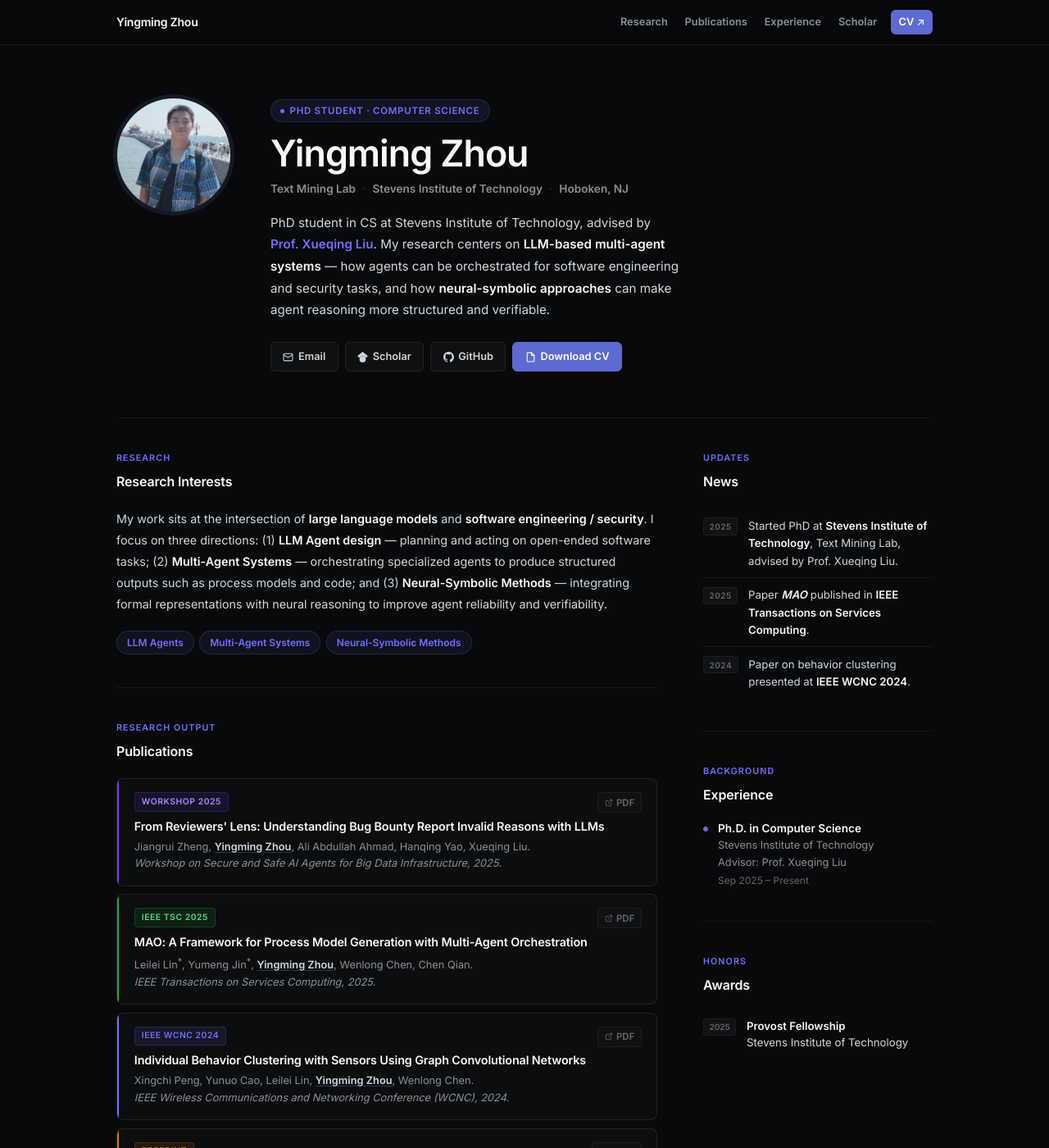
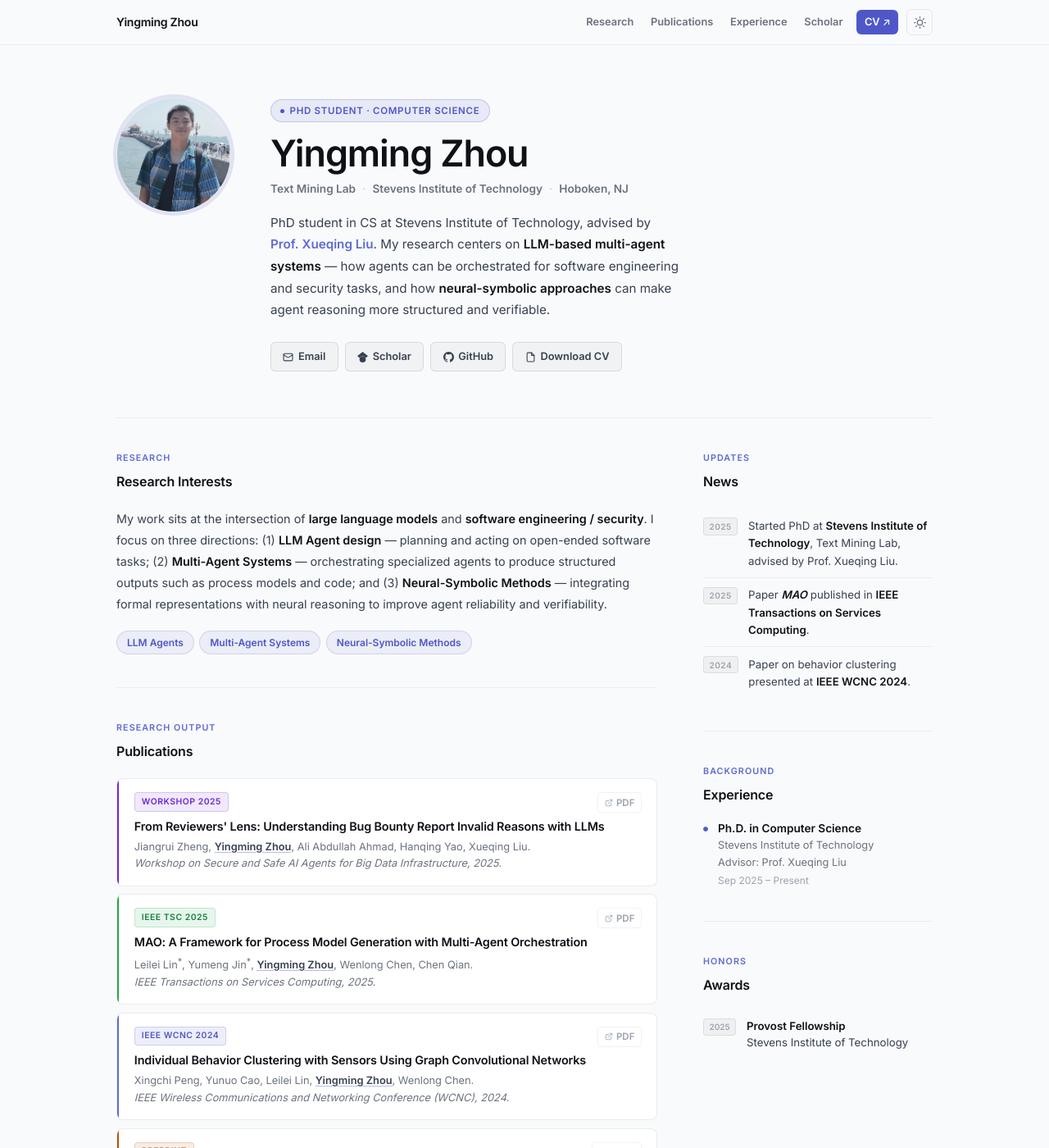
Before and after one commit to Aizhouym/Aizhouym.github.io, a Jekyll site: the page built from _pages/about.md, in a window 1280 px wide and 1400 px high. Shown: the whole window at 82% size. Built offline with Jekyll 4.4.1, drawn with Linux system fonts in a browser that asks for light colours.

Commit message:
Add light/dark theme toggle with Linear light theme
Co-Authored-By: Claude Sonnet 4.6 <noreply@anthropic.com>

```diff
--- a/_layouts/homepage.html
+++ b/_layouts/homepage.html
@@ -13,11 +13,12 @@
 
     /* ── Linear Design System tokens ──────────────────────── */
     :root {
-      /* Backgrounds */
+      /* Backgrounds — dark (default) */
       --bg-page:     #08090a;
       --bg-panel:    #0f1011;
       --bg-surface:  #191a1b;
       --bg-elevated: #28282c;
+      --bg-nav:      rgba(8,9,10,0.88);
 
       /* Text */
       --text-primary:   #f7f8f8;
@@ -47,6 +48,51 @@
       --radius-lg: 12px;
     }
 
+    /* ── Light theme ───────────────────────────────────────── */
+    [data-theme="light"] {
+      --bg-page:     #f9fafb;
+      --bg-panel:    #ffffff;
+      --bg-surface:  #f1f3f5;
+      --bg-elevated: #e8eaed;
+      --bg-nav:      rgba(249,250,251,0.92);
+
+      --text-primary:   #0f1117;
+      --text-secondary: #374151;
+      --text-muted:     #6b7280;
+      --text-subtle:    #9ca3af;
+
+      --accent:       #4f57c8;
+      --accent-bright:#5e6ad2;
+      --accent-hover: #4349b5;
+
+      --border:       rgba(0,0,0,0.08);
+      --border-subtle:rgba(0,0,0,0.05);
+      --border-solid: #d1d5db;
+
+      --green:  #16a34a;
+      --amber:  #b45309;
+      --purple: #6d28d9;
+    }
+    [data-theme="light"] .pub-venue--journal  { background: rgba(22,163,74,.1);   color: #15803d; border-color: rgba(22,163,74,.2); }
+    [data-theme="light"] .pub-venue--conf     { background: rgba(79,87,200,.1);   color: #4f57c8; border-color: rgba(79,87,200,.2); }
+    [data-theme="light"] .pub-venue--workshop { background: rgba(109,40,217,.1);  color: #6d28d9; border-color: rgba(109,40,217,.2); }
+    [data-theme="light"] .pub-venue--preprint { background: rgba(180,83,9,.1);    color: #b45309; border-color: rgba(180,83,9,.2); }
+    [data-theme="light"] .pub-card { background: #ffffff; }
+    [data-theme="light"] .pub-card:hover { background: #f5f7ff; }
+    [data-theme="light"] .tag { background: rgba(79,87,200,.08); color: #4f57c8; border-color: rgba(79,87,200,.18); }
+    [data-theme="light"] .tag:hover { background: rgba(79,87,200,.15); }
+    [data-theme="light"] .profile-pill { background: rgba(79,87,200,.1); color: #4f57c8; border-color: rgba(79,87,200,.25); }
+    [data-theme="light"] .profile-pill::before { background: #4f57c8; }
+    [data-theme="light"] .news-year,
+    [data-theme="light"] .award-year { background: rgba(0,0,0,0.04); color: #9ca3af; border-color: rgba(0,0,0,0.08); }
+    [data-theme="light"] .exp-dot { background: #4f57c8; border-color: #5e6ad2; }
+    [data-theme="light"] .plink { background: rgba(0,0,0,0.03); border-color: rgba(0,0,0,0.1); color: #374151; }
+    [data-theme="light"] .plink:hover { background: rgba(0,0,0,0.06); color: #0f1117; }
+    [data-theme="light"] .profile-photo { box-shadow: 0 0 0 4px rgba(79,87,200,.15); }
+    [data-theme="light"] .pub-authors .me { text-decoration-color: rgba(79,87,200,.4); }
+    [data-theme="light"] .scholar-more { color: #9ca3af; }
+    [data-theme="light"] .scholar-more:hover { color: #4f57c8; }
+
     html { scroll-behavior: smooth; }
 
     body {
@@ -65,10 +111,11 @@
     /* ── NAV ─────────────────────────────────────────────── */
     .nav {
       position: sticky; top: 0; z-index: 100;
-      background: rgba(8,9,10,0.85);
+      background: var(--bg-nav);
       backdrop-filter: blur(20px);
       -webkit-backdrop-filter: blur(20px);
       border-bottom: 1px solid var(--border-subtle);
+      transition: background .2s;
     }
     .nav-inner {
       max-width: var(--w);
@@ -105,6 +152,26 @@
       border-radius: var(--radius) !important;
     }
     .nav-cv:hover { background: var(--accent-bright) !important; color: #fff !important; }
+
+    /* theme toggle */
+    .theme-toggle {
+      margin-left: .5rem;
+      width: 32px; height: 32px;
+      border-radius: var(--radius);
+      border: 1px solid var(--border);
+      background: transparent;
+      color: var(--text-muted);
+      cursor: pointer;
+      display: flex; align-items: center; justify-content: center;
+      transition: background .15s, color .15s, border-color .15s;
+      flex-shrink: 0;
+    }
+    .theme-toggle:hover { background: rgba(128,128,128,0.1); color: var(--text-secondary); border-color: var(--border-solid); }
+    .theme-toggle svg { width: 15px; height: 15px; }
+    .theme-toggle .icon-moon { display: block; }
+    .theme-toggle .icon-sun  { display: none; }
+    [data-theme="light"] .theme-toggle .icon-moon { display: none; }
+    [data-theme="light"] .theme-toggle .icon-sun  { display: block; }
 
     /* ── PAGE ────────────────────────────────────────────── */
     .page {
@@ -489,6 +556,20 @@
       <a href="#experience">Experience</a>
       {% if site.author.googlescholar %}<a href="{{ site.author.googlescholar }}" target="_blank" rel="noopener">Scholar</a>{% endif %}
       <a href="/Yingming_Zhou_CV.pdf" target="_blank" rel="noopener" class="nav-cv">CV ↗</a>
+      <button class="theme-toggle" id="themeToggle" aria-label="Toggle theme">
+        <!-- moon icon (shown in dark mode) -->
+        <svg class="icon-moon" viewBox="0 0 24 24" fill="none" stroke="currentColor" stroke-width="2" stroke-linecap="round" stroke-linejoin="round">
+          <path d="M21 12.79A9 9 0 1 1 11.21 3 7 7 0 0 0 21 12.79z"/>
+        </svg>
+        <!-- sun icon (shown in light mode) -->
+        <svg class="icon-sun" viewBox="0 0 24 24" fill="none" stroke="currentColor" stroke-width="2" stroke-linecap="round" stroke-linejoin="round">
+          <circle cx="12" cy="12" r="5"/>
+          <line x1="12" y1="1" x2="12" y2="3"/><line x1="12" y1="21" x2="12" y2="23"/>
+          <line x1="4.22" y1="4.22" x2="5.64" y2="5.64"/><line x1="18.36" y1="18.36" x2="19.78" y2="19.78"/>
+          <line x1="1" y1="12" x2="3" y2="12"/><line x1="21" y1="12" x2="23" y2="12"/>
+          <line x1="4.22" y1="19.78" x2="5.64" y2="18.36"/><line x1="18.36" y1="5.64" x2="19.78" y2="4.22"/>
+        </svg>
+      </button>
     </div>
   </div>
 </nav>
@@ -722,5 +803,24 @@
   <p>© {{ site.time | date: "%Y" }} {{ site.author.name }} &nbsp;·&nbsp; {{ site.author.location }}</p>
 </footer>
 
+<script>
+  (function() {
+    var saved = localStorage.getItem('theme');
+    var prefersDark = window.matchMedia('(prefers-color-scheme: dark)').matches;
+    var theme = saved || (prefersDark ? 'dark' : 'light');
+    if (theme === 'light') document.documentElement.setAttribute('data-theme', 'light');
+
+    document.getElementById('themeToggle').addEventListener('click', function() {
+      var current = document.documentElement.getAttribute('data-theme');
+      var next = current === 'light' ? 'dark' : 'light';
+      if (next === 'dark') {
+        document.documentElement.removeAttribute('data-theme');
+      } else {
+        document.documentElement.setAttribute('data-theme', 'light');
+      }
+      localStorage.setItem('theme', next);
+    });
+  })();
+</script>
 </body>
 </html>
```
